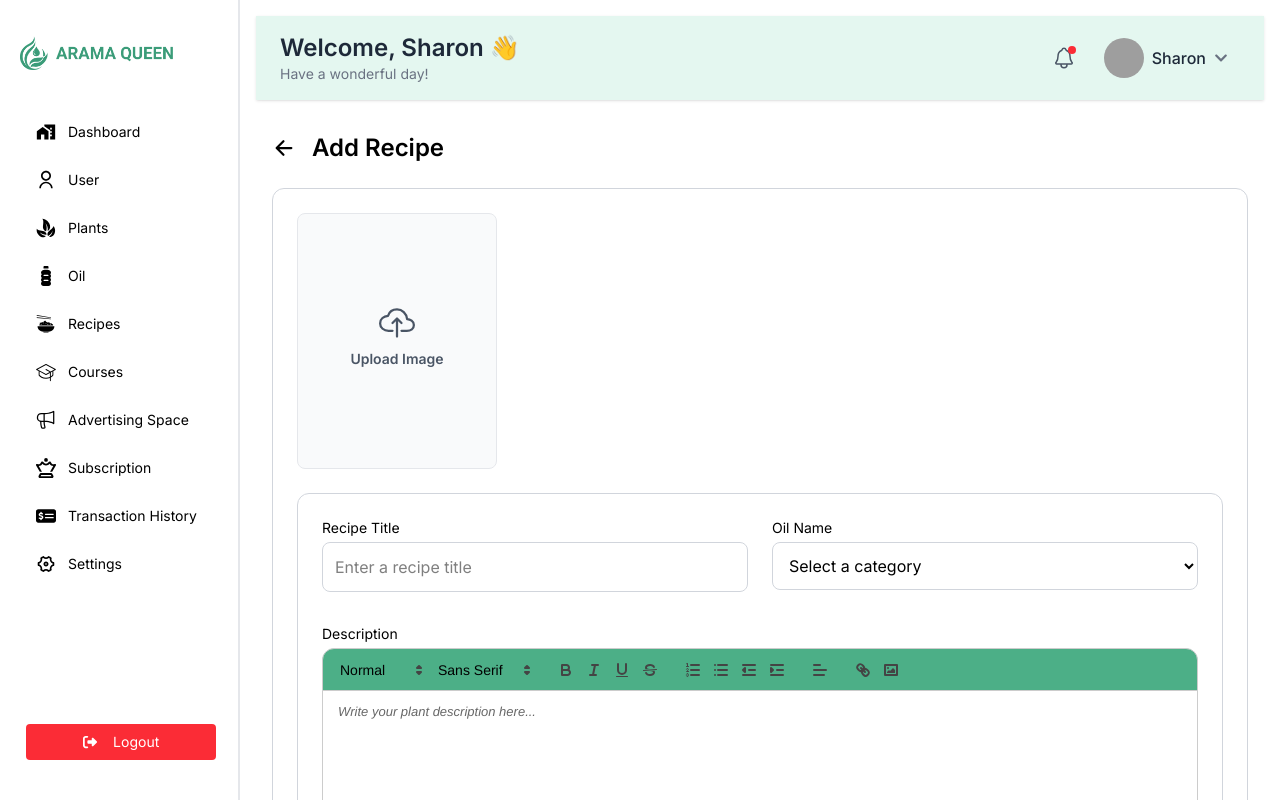
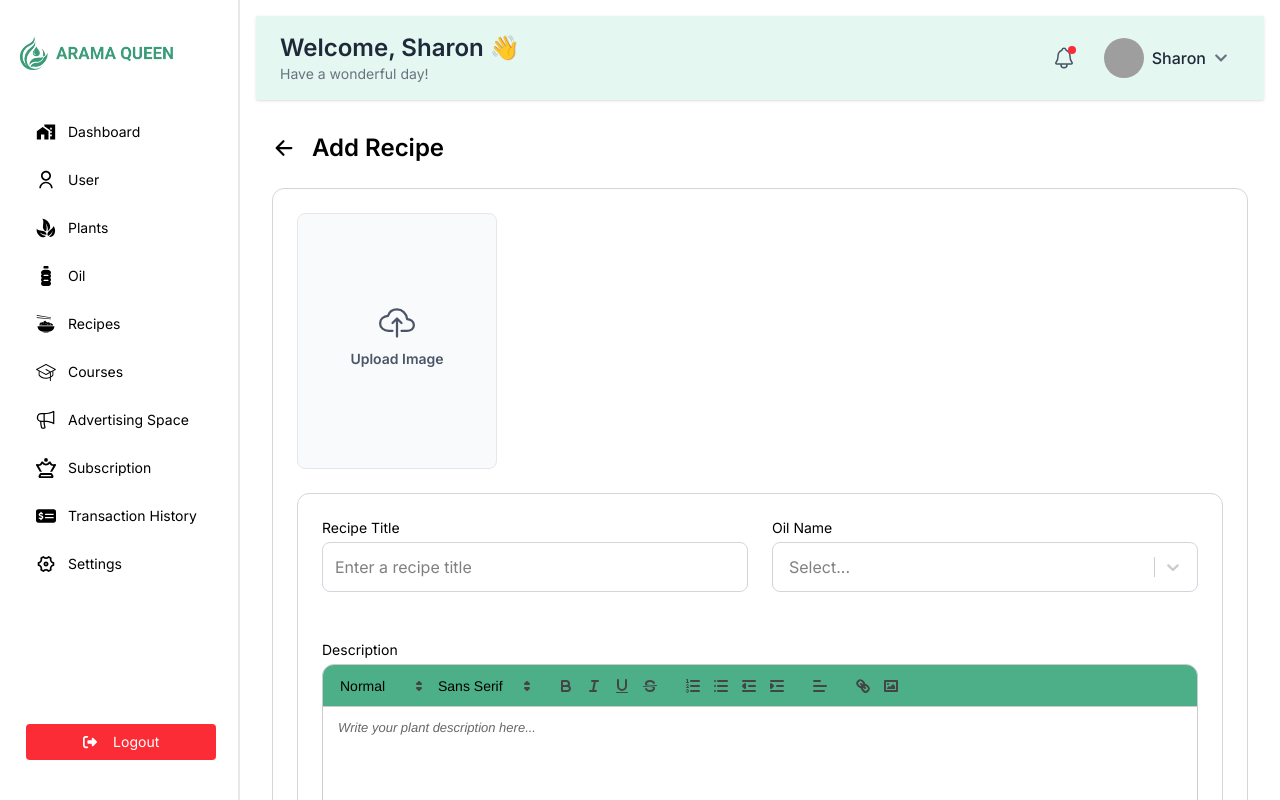
Before and after one commit to hasiburrahmanakash79/Aroma-Dashboard, a React app: page /recipe/add in a window 1280 px wide. Built offline with nearby package versions, Linux system fonts and the light colour scheme; grey boxes are pictures that could not be loaded; the HTML template or start-up script is replaced by a standard one.

Commit message:
feat: integrate react-select for plant and oil name selection in AddOils and AddRecipes components; update package.json and package-lock.json

```diff
--- a/package.json
+++ b/package.json
@@ -27,6 +27,7 @@
     "react-quill": "^2.0.0",
     "react-quilljs": "^2.0.5",
     "react-router-dom": "^7.2.0",
+    "react-select": "^5.10.1",
     "recharts": "^2.15.3",
     "sweetalert2": "^11.17.2",
     "swiper": "^11.2.6",
--- a/src/Pages/Dashboards/Oil/AddOils.jsx
+++ b/src/Pages/Dashboards/Oil/AddOils.jsx
@@ -1,5 +1,6 @@
 import { useState } from "react";
-import { useForm, useFieldArray } from "react-hook-form";
+import Select from "react-select";
+import { useForm, useFieldArray, Controller } from "react-hook-form";
 import toast from "react-hot-toast";
 import {
   IoArrowBackOutline,
@@ -15,6 +16,19 @@ const AddOils = () => {
   const [previewImage, setPreviewImage] = useState(null);
   const [isSubmitting, setIsSubmitting] = useState(false);
   const [description, setDescription] = useState("");
+
+  const plantOptions = [
+  { value: "almond", label: "Almond Plant" },
+  { value: "coconut", label: "Coconut Palm" },
+  { value: "olive", label: "Olive Tree" },
+  { value: "argan", label: "Argan Tree" },
+  { value: "jojoba", label: "Jojoba Shrub" },
+  { value: "castor", label: "Castor Plant" },
+  { value: "grapeseed", label: "Grapevine" },
+  { value: "mustard", label: "Mustard Plant" },
+  // ... aro plant name add kora jabe
+];
+
 
   const {
     register,
@@ -136,19 +150,30 @@ const AddOils = () => {
               <label className="block text-sm font-medium mb-1">
                 Plant Name
               </label>
-              <select
-                {...register("category", { required: true })}
-                className="w-full p-3 border border-gray-300 rounded-lg outline-none"
-              >
-                <option value="" disabled>
-                  Select a category
-                </option>
-                <option value="Olive Oil">Olive Oil</option>
-                <option value="Coconut Oil">Coconut Oil</option>
-                <option value="Sunflower Oil">Sunflower Oil</option>
-                <option value="Peanut Oil">Peanut Oil</option>
-                <option value="Almond Oil">Almond Oil</option>
-              </select>
+              <Controller
+                              name="plant_name"
+                              control={control}
+                              rules={{ required: true }}
+                              render={({ field }) => (
+                                <Select
+                                  {...field}
+                                  options={plantOptions}
+                                  styles={{
+                                    control: (base) => ({
+                                      ...base,
+                                      padding: "6px",
+                                      borderRadius: "8px",
+                                      borderColor: "#d1d5db",
+                                      boxShadow: "none",
+                                    }),
+                                    menu: (base) => ({
+                                      ...base,
+                                      zIndex: 10,
+                                    }),
+                                  }}
+                                />
+                              )}
+                            />
             </div>
           </div>
 
--- a/src/Pages/Dashboards/Recipes/AddRecipes.jsx
+++ b/src/Pages/Dashboards/Recipes/AddRecipes.jsx
@@ -1,5 +1,6 @@
+import Select from "react-select";
 import { useState } from "react";
-import { useForm, useFieldArray } from "react-hook-form";
+import { useForm, useFieldArray, Controller } from "react-hook-form";
 import toast from "react-hot-toast";
 import {
   IoArrowBackOutline,
@@ -11,6 +12,17 @@ import ReactQuill from "react-quill";
 import { Link } from "react-router-dom";
 
 const AddRecipes = () => {
+  const oilOptions = [
+    { value: "almond", label: "Almond Oil" },
+    { value: "coconut", label: "Coconut Oil" },
+    { value: "olive", label: "Olive Oil" },
+    { value: "argan", label: "Argan Oil" },
+    { value: "jojoba", label: "Jojoba Oil" },
+    { value: "castor", label: "Castor Oil" },
+    { value: "grapeseed", label: "Grapeseed Oil" },
+    { value: "mustard", label: "Mustard Oil" },
+    // ... aro onek option add kora jabe
+  ];
   const {
     register,
     handleSubmit,
@@ -57,8 +69,13 @@ const AddRecipes = () => {
     toolbar: [
       [{ header: [1, 2, 3, 4, 5, false] }, { font: [] }],
       ["bold", "italic", "underline", "strike"],
-      [{ list: "ordered" }, { list: "bullet" }, { indent: "-1" }, { indent: "+1" }],
-      [{ align: [] },],
+      [
+        { list: "ordered" },
+        { list: "bullet" },
+        { indent: "-1" },
+        { indent: "+1" },
+      ],
+      [{ align: [] }],
       ["link", "image"],
     ],
   };
@@ -120,19 +137,34 @@ const AddRecipes = () => {
                 className="w-full p-3 border border-gray-300 rounded-lg outline-none"
               />
             </div>
-            <div>
+            <div className="mb-4">
               <label className="block text-sm mb-1">Oil Name</label>
-              <select
-                {...register("oil_name", { required: true })}
-                className="w-full p-3 border border-gray-300 rounded-lg outline-none"
-              >
-                <option value="">Select a category</option>
-                <option value="Breakfast">Breakfast</option>
-                <option value="Lunch">Lunch</option>
-                <option value="Dinner">Dinner</option>
-                <option value="Dessert">Dessert</option>
-                <option value="Snack">Snack</option>
-              </select>
+              <Controller
+  name="oil_name"
+  control={control}
+  rules={{ required: true }}
+  render={({ field }) => (
+    <Select
+      {...field}
+      isMulti                         // ✅ Enable multiple select
+      options={oilOptions}
+      styles={{
+        control: (base) => ({
+          ...base,
+          padding: '6px',
+          borderRadius: '8px',
+          borderColor: '#d1d5db',
+          boxShadow: 'none',
+        }),
+        menu: (base) => ({
+          ...base,
+          zIndex: 10,
+        }),
+      }}
+    />
+  )}
+/>
+
             </div>
           </div>
 
@@ -204,3 +236,48 @@ const AddRecipes = () => {
 };
 
 export default AddRecipes;
+
+
+
+
+
+{/* Tags */}
+//           <div className="mb-6">
+//             <label className="block text-sm font-medium mb-2">Add Tags</label>
+//             <div className="space-y-3">
+//               {fields.map((field, index) => (
+//                 <div key={field.id} className="flex items-center gap-5">
+//                   <input
+//                     {...register(`tags.${index}.value`, { required: true })}
+//                     type="text"
+//                     placeholder={`Tag ${index + 1}`}
+//                     className="w-full p-3 border border-gray-300 rounded-lg outline-none"
+//                   />
+//                   {fields.length > 1 && (
+//                     <button
+//                       type="button"
+//                       onClick={() => remove(index)}
+//                       className="text-red-500 text-lg"
+//                     >
+//                       <IoClose />
+//                     </button>
+//                   )}
+//                   {index === fields.length - 1 && (
+//                     <button
+//                       type="button"
+//                       onClick={() => append({ value: "" })}
+//                       className="text-xl p-3 border border-gray-300 rounded-lg outline-none"
+//                       title="Add Tag"
+//                     >
+//                       <IoAdd />
+//                     </button>
+//                   )}
+//                 </div>
+//               ))}
+//             </div>
+//           </div>
+
+
+// ekhane dekhte parteso plus button e click korle aro ekti tag field add hocche abar seyta remove korau jacche. but amu ekhon chacchilam ekti input filed e thakbe just ami multiple tag add korte parbo sorboccho 20 ta tag add korte parbo. abar chaile kono stage remove korar jonno tag er pashe cross icon o thakbe.amar multiple input field lagbe na. multipul tag jate input dite pari seyta lagbe.
+
+// like fiverr skill add, LinkedIn skill add
```
Also changed, not shown: 1 other file (tests, documents, lock files or other folders). Lines whose indentation alone changed are shown as unchanged.
